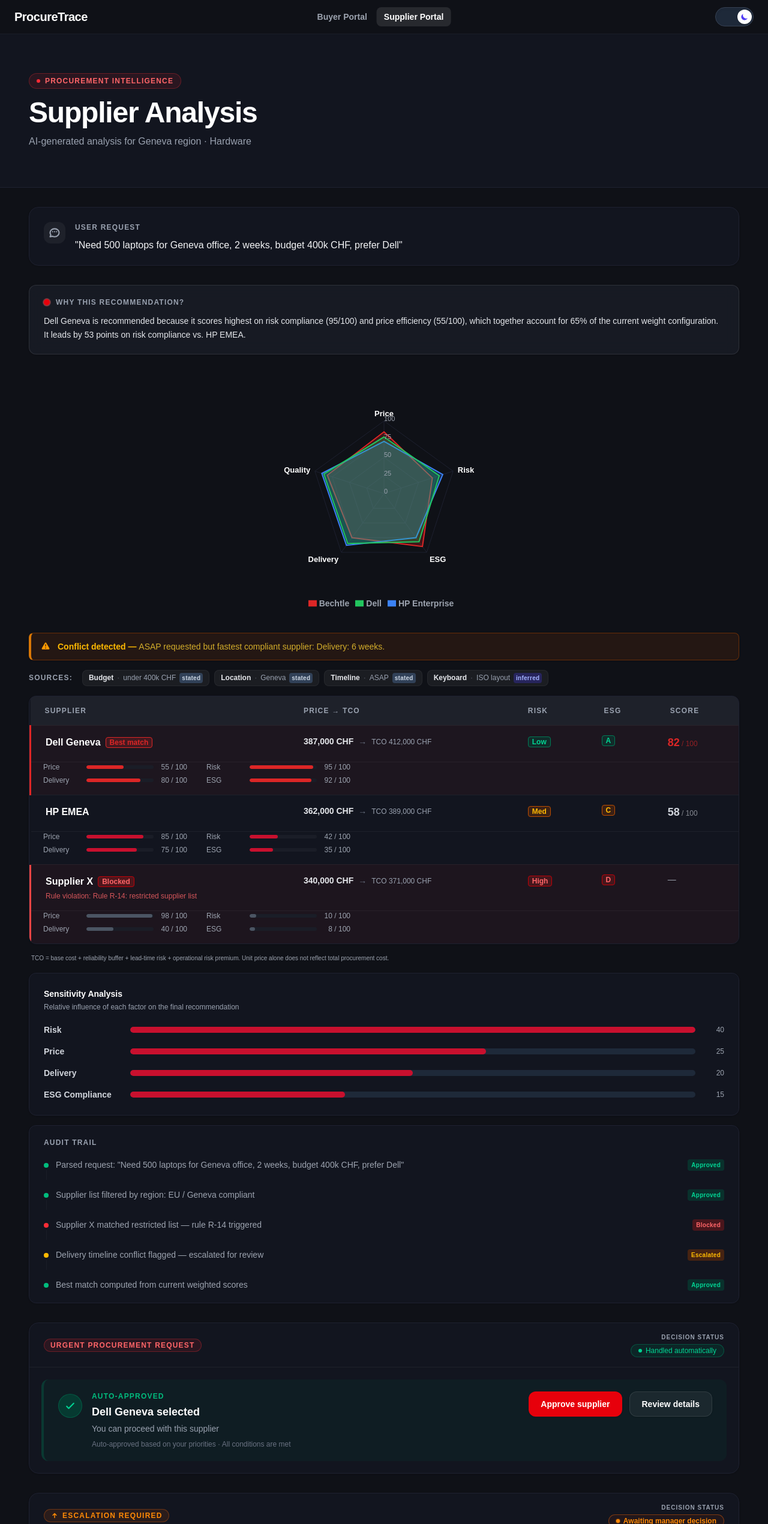
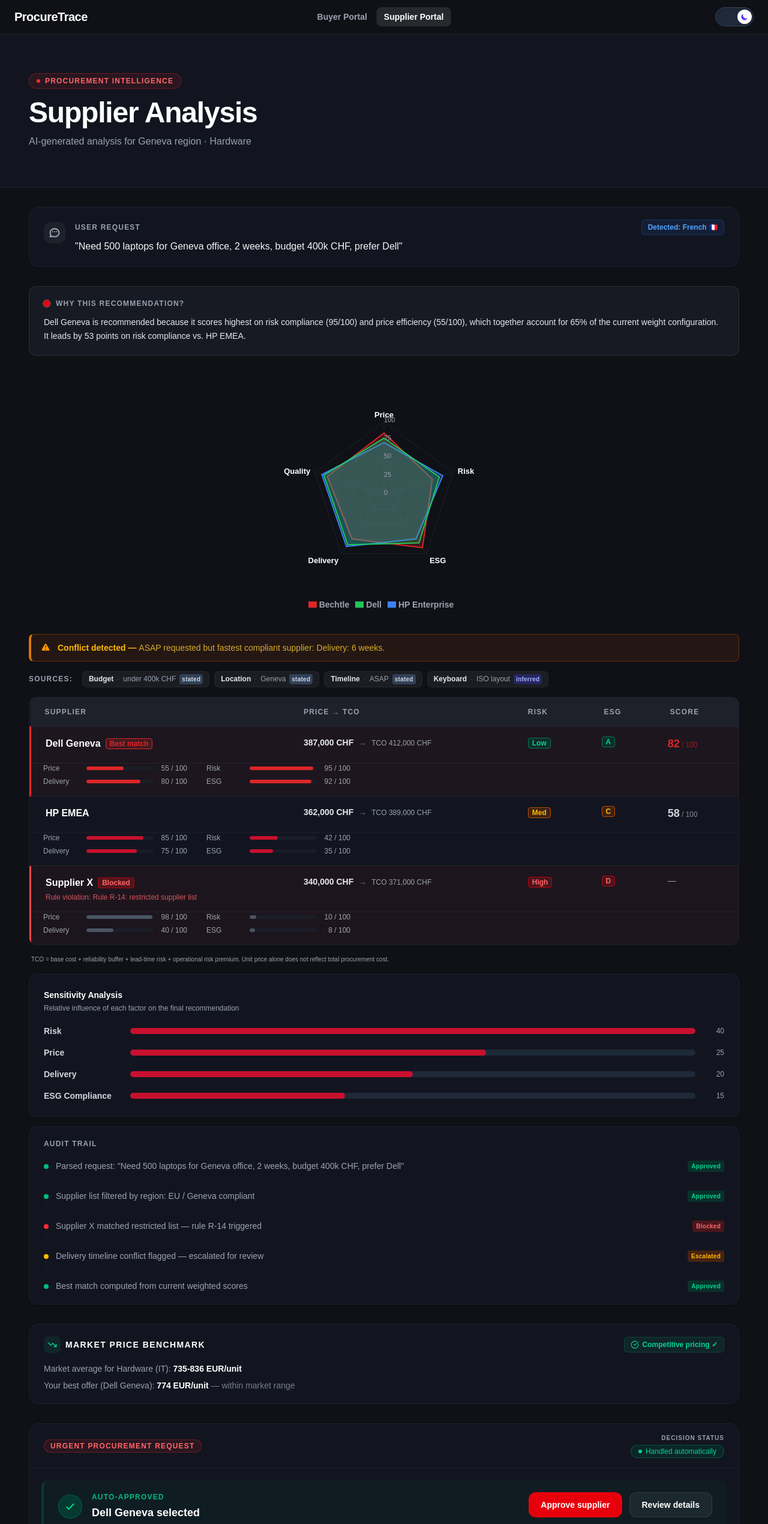
Before and after one commit to Linahmi/hackapp, a Next.js app: page /supplier-demo in a window 1280 px wide. Shown: the top 2541 px of the page at 60% size. Built offline with nearby package versions, Linux system fonts and the light colour scheme.

Commit message:
Ajout du Multi-langues, checklist en direct et Benchmark des prix

```diff
--- a/app/supplier-demo/page.tsx
+++ b/app/supplier-demo/page.tsx
@@ -1,6 +1,7 @@
 "use client";
 
 import { useState, useEffect, useMemo } from "react";
+import { TrendingDown, TrendingUp, CheckCircle, AlertTriangle } from "lucide-react";
 import { useProcurement } from "@/contexts/ProcurementContext";
 import {
   SupplierComparisonTable,
@@ -170,6 +171,19 @@
     } catch {}
   }, []);
 
+  // ─── Multi-Language detection ─────────────────────────────────────────────
+
+  const detectedLanguage = useMemo(() => {
+    const text = buyerRequest.toLowerCase();
+    if (/(bonjour|besoin|de|pour|livraison|budget|merci)/.test(text)) return "French 🇫🇷";
+    if (/(hallo|brauche|für|lieferung|bitte|danke)/.test(text)) return "German 🇩🇪";
+    if (/(hola|necesito|para|entrega|por favor|gracias)/.test(text)) return "Spanish 🇪🇸";
+    if (/(ciao|ho bisogno| per |consegna|per favore|grazie)/.test(text)) return "Italian 🇮🇹";
+    if (/(hallo|nodig|voor|levering|alstublieft|dank)/.test(text)) return "Dutch 🇳🇱";
+    if (/(こんにちは|必要|配送|お願いします|ありがとう)/.test(text)) return "Japanese 🇯🇵";
+    return null;
+  }, [buyerRequest]);
+
   // ─── Derive RAW scores and META from API or fall back to demo data ─────────
 
   const { rawScores, meta, isFromApi } = useMemo(() => {
@@ -312,6 +326,37 @@
   const confidence   = apiResult?.confidence_score ?? null;
   const ri           = apiResult?.request_interpretation;
 
+  // ─── Market Price Benchmark ───────────────────────────────────────────────
+
+  const marketBenchmark = useMemo(() => {
+    if (!bestName || !bestPrice) return null;
+    const cat = ri?.category_l2 || ri?.category_l1 || "Hardware (IT)";
+    let mrkMin = 850;
+    let mrkMax = 950;
+    let unitOffer = 881;
+    let currency = ri?.currency || "EUR";
+
+    // Attempt real extraction if possible
+    const matchQty = buyerRequest.match(/\b(\d+)\b/);
+    const qty = matchQty ? parseInt(matchQty[1], 10) : 500;
+    const priceNum = parseFloat(bestPrice.replace(/[^0-9.]/g, ""));
+    if (priceNum > 0 && qty > 0) {
+      unitOffer = Math.round(priceNum / qty);
+      mrkMin = Math.round(unitOffer * 0.95);
+      mrkMax = Math.round(unitOffer * 1.08);
+    }
+
+    const isAbove = unitOffer > mrkMax * 1.10; // >10% above
+    return {
+      category: cat,
+      min: mrkMin,
+      max: mrkMax,
+      offer: unitOffer,
+      currency: currency,
+      isAbove,
+    };
+  }, [bestName, bestPrice, buyerRequest, ri]);
+
   // ─── Render ───────────────────────────────────────────────────────────────
 
   return (
@@ -352,9 +397,16 @@
               <path strokeLinecap="round" strokeLinejoin="round" d="M8 10h.01M12 10h.01M16 10h.01M21 12c0 4.418-4.03 8-9 8a9.863 9.863 0 01-4.255-.949L3 20l1.395-3.72C3.512 15.042 3 13.574 3 12c0-4.418 4.03-8 9-8s9 3.582 9 8z" />
             </svg>
           </div>
-          <div>
-            <span className="text-xs font-bold uppercase tracking-widest text-gray-500 dark:text-gray-400">User Request</span>
-            <p className="mt-1.5 text-base font-medium text-gray-900 dark:text-gray-100 leading-relaxed">"{buyerRequest}"</p>
+          <div className="flex-1 w-full">
+            <div className="flex items-center justify-between mb-1.5">
+              <span className="text-xs font-bold uppercase tracking-widest text-gray-500 dark:text-gray-400">User Request</span>
+              {detectedLanguage && (
+                <span className="inline-flex items-center gap-1.5 px-2.5 py-1 rounded-md bg-blue-50 dark:bg-blue-500/10 text-blue-600 dark:text-blue-400 text-xs font-bold border border-blue-200 dark:border-blue-500/20">
+                  Detected: {detectedLanguage}
+                </span>
+              )}
+            </div>
+            <p className="text-base font-medium text-gray-900 dark:text-gray-100 leading-relaxed">"{buyerRequest}"</p>
           </div>
         </div>
 
@@ -374,6 +426,39 @@
             sensitivityFactors={sensitivityFactors}
           />
         </div>
+
+        {/* Live Market Benchmark */}
+        {marketBenchmark && (
+          <div className="animate-fade-slide-up delay-500 rounded-2xl px-6 py-5 bg-white dark:bg-[#12151f] border border-gray-200 dark:border-[#1e2130] shadow-sm">
+            <div className="flex items-center justify-between mb-4">
+              <div className="flex items-center gap-2">
+                <span className={`p-1.5 rounded-lg ${marketBenchmark.isAbove ? 'bg-red-50 dark:bg-red-500/10 text-red-600 dark:text-red-400' : 'bg-emerald-50 dark:bg-emerald-500/10 text-emerald-600 dark:text-emerald-400'}`}>
+                  {marketBenchmark.isAbove ? <TrendingUp className="h-4 w-4" /> : <TrendingDown className="h-4 w-4" />}
+                </span>
+                <h3 className="text-sm font-bold uppercase tracking-widest text-gray-900 dark:text-white">Market Price Benchmark</h3>
+              </div>
+              {marketBenchmark.isAbove ? (
+                <span className="inline-flex items-center gap-1.5 px-2.5 py-1 rounded-md bg-red-50 dark:bg-red-500/10 text-red-600 dark:text-red-400 text-xs font-bold border border-red-200 dark:border-red-500/20">
+                  <AlertTriangle className="h-3.5 w-3.5" />
+                  Above market rate ⚠
+                </span>
+              ) : (
+                <span className="inline-flex items-center gap-1.5 px-2.5 py-1 rounded-md bg-emerald-50 dark:bg-emerald-500/10 text-emerald-600 dark:text-emerald-400 text-xs font-bold border border-emerald-200 dark:border-emerald-500/20">
+                  <CheckCircle className="h-3.5 w-3.5" />
+                  Competitive pricing ✓
+                </span>
+              )}
+            </div>
+            <div className="flex flex-col gap-2">
+              <p className="text-sm font-medium text-gray-600 dark:text-gray-400">
+                Market average for {marketBenchmark.category}: <span className="text-gray-900 dark:text-white font-bold">{marketBenchmark.min}-{marketBenchmark.max} {marketBenchmark.currency}/unit</span>
+              </p>
+              <p className="text-sm font-medium text-gray-600 dark:text-gray-400">
+                Your best offer ({bestName}): <span className="text-gray-900 dark:text-white font-bold">{marketBenchmark.offer} {marketBenchmark.currency}/unit</span> <span className="opacity-75">— {marketBenchmark.isAbove ? 'exceeds expected range' : 'within market range'}</span>
+              </p>
+            </div>
+          </div>
+        )}
 
         <div className="animate-fade-slide-up delay-600">
           <DecisionRow
--- a/components/RequestInput.tsx
+++ b/components/RequestInput.tsx
@@ -3,7 +3,7 @@
 const EXAMPLE =
   "Need 240 docking stations matching existing laptop fleet. Must be delivered by 2026-03-20 with premium specification. Budget capped at 25 199.55 EUR. Please use Dell Enterprise Europe with no exception.";
 
-import { Loader2, Paperclip, Mic, X } from "lucide-react";
+import { Loader2, Paperclip, Mic, X, CheckCircle2, XCircle } from "lucide-react";
 import { useState, useRef, useEffect } from "react";
 
 interface Props {
@@ -170,6 +170,28 @@
         </div>
       )}
 
+      {/* Live Validation Checklist */}
+      {value.trim() && (
+        <div className="flex flex-wrap items-center gap-5 bg-gray-50/80 dark:bg-white/[0.02] px-4 py-3 rounded-xl border border-gray-200 dark:border-white/5 animate-fade-slide-up no-print">
+          <div className={`flex items-center gap-1.5 text-xs font-bold transition-colors duration-300 ${/\\b\\d+\\b/i.test(value) || /\\b(units?|pcs|pieces|laptops|screens|stations|coolers|seats)\\b/i.test(value) ? 'text-emerald-600 dark:text-emerald-500' : 'text-gray-400 dark:text-gray-500'}`}>
+            {/\\b\\d+\\b/i.test(value) || /\\b(units?|pcs|pieces|laptops|screens|stations|coolers|seats)\\b/i.test(value) ? <CheckCircle2 className="h-4 w-4" /> : <XCircle className="h-4 w-4" />}
+            Quantity
+          </div>
+          <div className={`flex items-center gap-1.5 text-xs font-bold transition-colors duration-300 ${/(budget|k\\b|m\\b|chf|eur|usd|£|\\$|€|\\b\\d+\\s*(k|m)\\b)/i.test(value) ? 'text-emerald-600 dark:text-emerald-500' : 'text-gray-400 dark:text-gray-500'}`}>
+            {/(budget|k\\b|m\\b|chf|eur|usd|£|\\$|€|\\b\\d+\\s*(k|m)\\b)/i.test(value) ? <CheckCircle2 className="h-4 w-4" /> : <XCircle className="h-4 w-4" />}
+            Budget
+          </div>
+          <div className={`flex items-center gap-1.5 text-xs font-bold transition-colors duration-300 ${/(geneva|kigali|europe|emea|de\\b|berlin|uk\\b|london|paris|fr\\b|us\\b|office|site)/i.test(value) ? 'text-emerald-600 dark:text-emerald-500' : 'text-gray-400 dark:text-gray-500'}`}>
+            {/(geneva|kigali|europe|emea|de\\b|berlin|uk\\b|london|paris|fr\\b|us\\b|office|site)/i.test(value) ? <CheckCircle2 className="h-4 w-4" /> : <XCircle className="h-4 w-4" />}
+            Location
+          </div>
+          <div className={`flex items-center gap-1.5 text-xs font-bold transition-colors duration-300 ${/(weeks?|days?|months?|years?|asap|by\\b|urgent|q[1-4]|202[0-9]|soon)/i.test(value) ? 'text-emerald-600 dark:text-emerald-500' : 'text-gray-400 dark:text-gray-500'}`}>
+            {/(weeks?|days?|months?|years?|asap|by\\b|urgent|q[1-4]|202[0-9]|soon)/i.test(value) ? <CheckCircle2 className="h-4 w-4" /> : <XCircle className="h-4 w-4" />}
+            Timeline
+          </div>
+        </div>
+      )}
+
       <div className="flex items-center justify-between">
         <button
           type="button"
--- a/data/request_counter.json
+++ b/data/request_counter.json
@@ -1,5 +1,5 @@
 {
-  "counter": 20,
+  "counter": 22,
   "requests": [
     {
       "id": "R-0001",
@@ -155,7 +155,23 @@
     },
     {
       "id": "R-0020",
-      "timestamp": "2026-03-19T17:38:12.798Z",
+      "timestamp": "2026-03-19T17:24:31.021Z",
+      "category": "IT > Docking Stations",
+      "quantity": 240,
+      "budget": 25199.55,
+      "status": "cannot_proceed"
+    },
+    {
+      "id": "R-0021",
+      "timestamp": "2026-03-19T17:38:35.740Z",
+      "category": "IT > Docking Stations",
+      "quantity": 240,
+      "budget": 25199.55,
+      "status": "cannot_proceed"
+    },
+    {
+      "id": "R-0022",
+      "timestamp": "2026-03-19T17:59:46.450Z",
       "category": "IT > Docking Stations",
       "quantity": 240,
       "budget": 25199.55,
```
